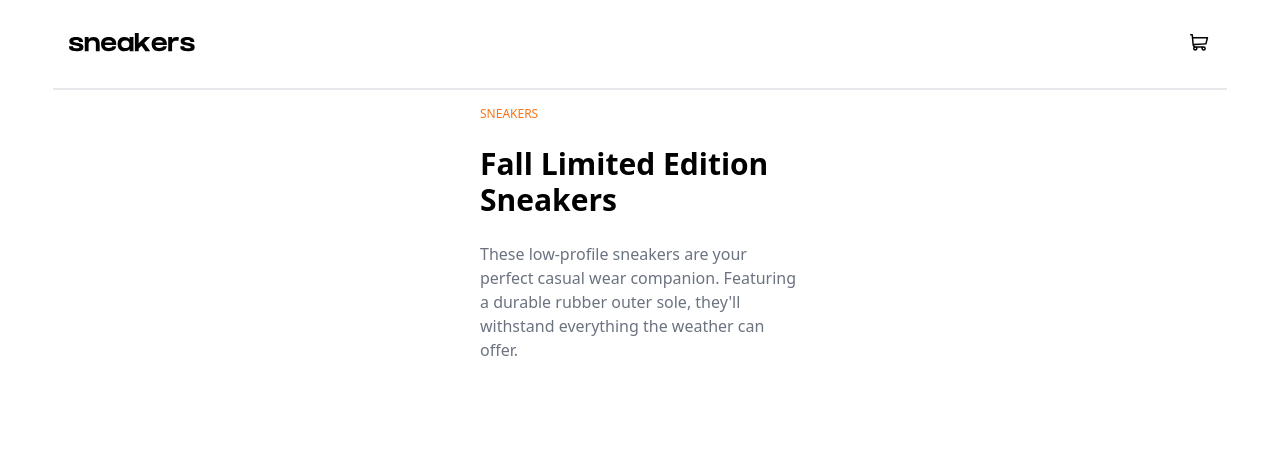
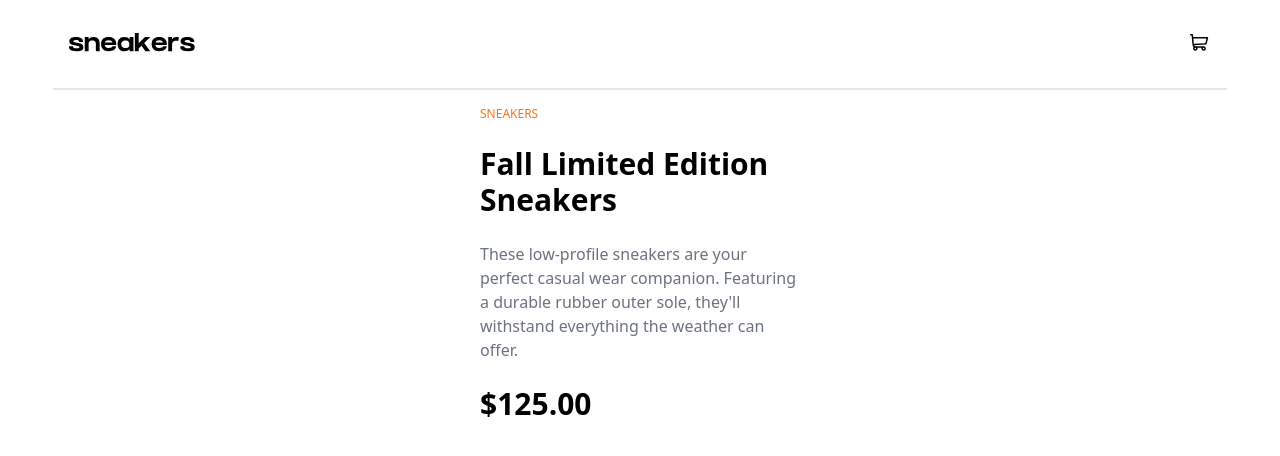
Before and after one commit to josalas21/ecommerce-product-page, a React (Vite) app: page / in a window 1280 px wide. Shown: the top 456 px of the page. Built offline with nearby package versions, Linux system fonts and the light colour scheme.

Commit message:
Add ProductPrice component

```diff
--- /dev/null
+++ b/src/components/product/ProductPrice.jsx
@@ -0,0 +1,9 @@
+function ProductPrice({ price }) {
+  return (
+    <span class="mr-4 w-screen text-xl font-extrabold sm:text-3xl">
+      {price}
+    </span>
+  );
+}
+
+export default ProductPrice;
--- a/src/containers/ProductContainer.jsx
+++ b/src/containers/ProductContainer.jsx
@@ -1,5 +1,6 @@
 import ProductCarousel from "../components/product/ProductCarousel";
 import ProductDescription from "../components/product/ProductDescription";
+import ProductPrice from "../components/product/ProductPrice";
 import { PRODUCT } from "../constants/constants";
 
 function ProductContainer() {
@@ -11,6 +12,7 @@ function ProductContainer() {
         title={PRODUCT.title}
         content={PRODUCT.content}
       />
+      <ProductPrice price={PRODUCT.price} />
     </div>
   );
 }
```
